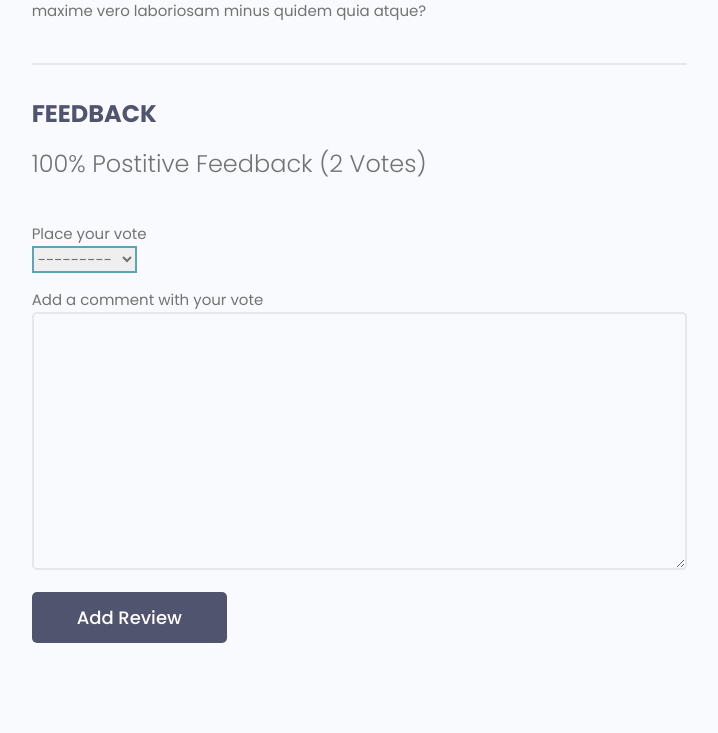
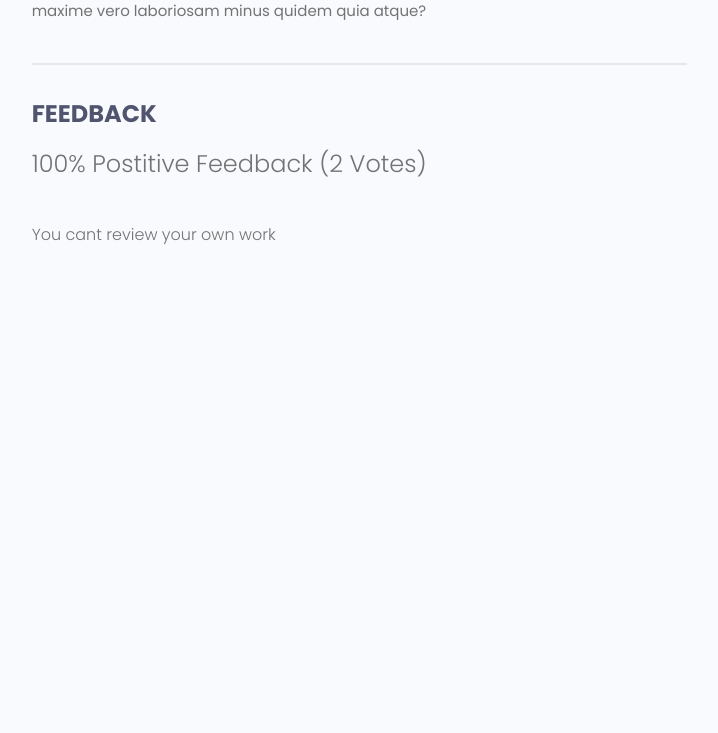
Before and after one commit to MarvsConcept/DevSearch, a Django app: page /projects/project/d9bf7037-330f-46c1-bbd8-1ca4290e2996/ in a window 1280 px wide. Shown: the part 760-1493 px from the top of the page, without its empty margins (465-1183 px from the left). After the commit the page ends 1005 px from the top, so only its background shows below. Run offline with Django 5.2, Linux system fonts and the light colour scheme; a user stored in the database is signed in; data comes from the database, SQL or seed files in the repository; both versions use the stored data as it was after the commit; some libraries are stand-ins or nearby versions.

Commit message:
Vote & Reviews

```diff
--- a/projects/models.py
+++ b/projects/models.py
@@ -23,7 +23,12 @@ class Project(models.Model):
         return self.title
 
     class Meta:
-        ordering = ['-vote_ratio']
+        ordering = ['-vote_ratio', '-vote_total']
+
+    @property
+    def reviewers(self):
+        queryset = self.review_set.all().values_list('owner__id', flat=True)
+        return queryset
 
     @property
     def getVoteCount(self):
--- a/projects/templates/projects/single_projects.html
+++ b/projects/templates/projects/single_projects.html
@@ -44,7 +44,12 @@
             <h5 class="project--rating">
               {{project.vote_ratio}}% Postitive Feedback ({{project.vote_total}} Vote{{project.vote_total | pluralize:"s"}})
             </h5>
+            {% if request.user.profile.id in project.reviewers %}
+              <p>You have already submitted your review for this project</p>
+            {% elif request.user.profile == project.owner %}
+              <p>You cant review your own work</p>
 
+              {% elif request.user.is_authenticated %}
               <form class="form" action="{% url 'project' project.id %}" method="POST">
                 {% csrf_token %}
                 {% for field in form %}
@@ -54,9 +59,12 @@
                   {{field}}
                 </div>
                 {% endfor %}
-
                 <input class="btn btn--sub btn--lg" type="submit" value="Add Review" />
               </form>
+              {% else %}
+                <a href="{% url 'login' %}?next={{request.path}}">Please login to leave a review</a>
+            {% endif %}
+
 
             <div class="commentList">
               {% for review in project.review_set.all %}
--- a/users/templates/users/login_register.html
+++ b/users/templates/users/login_register.html
@@ -48,6 +48,8 @@
     </div>
   </div>
 
+
+
 {% else %}
 
 
@@ -65,7 +67,7 @@
         <p>Hello Developer, Welcome Back!</p>
       </div>
 
-      <form method="POST" action="{% url 'login' %}"  class="form auth__form">
+      <form method="POST" action=""  class="form auth__form">
        {% csrf_token %}
         <!-- Input:Username -->
         <div class="form__field">
--- a/users/views.py
+++ b/users/views.py
@@ -18,7 +18,7 @@ def loginUser(request):
         return redirect('profiles')
 
     if request.method=='POST':
-        username = request.POST['username']
+        username = request.POST['username'].lower()
         password = request.POST['password']
         print(request.POST)
 
@@ -31,7 +31,7 @@ def loginUser(request):
 
         if user is not None:
             login(request, user)
-            return redirect('profiles')
+            return redirect(request.GET['next'] if 'next' in request.GET else 'account')
         else:
             messages.error(request, 'Username OR password is incorrect')
 
```
Also changed, not shown: db.sqlite3. Lines whose indentation alone changed are shown as unchanged.
